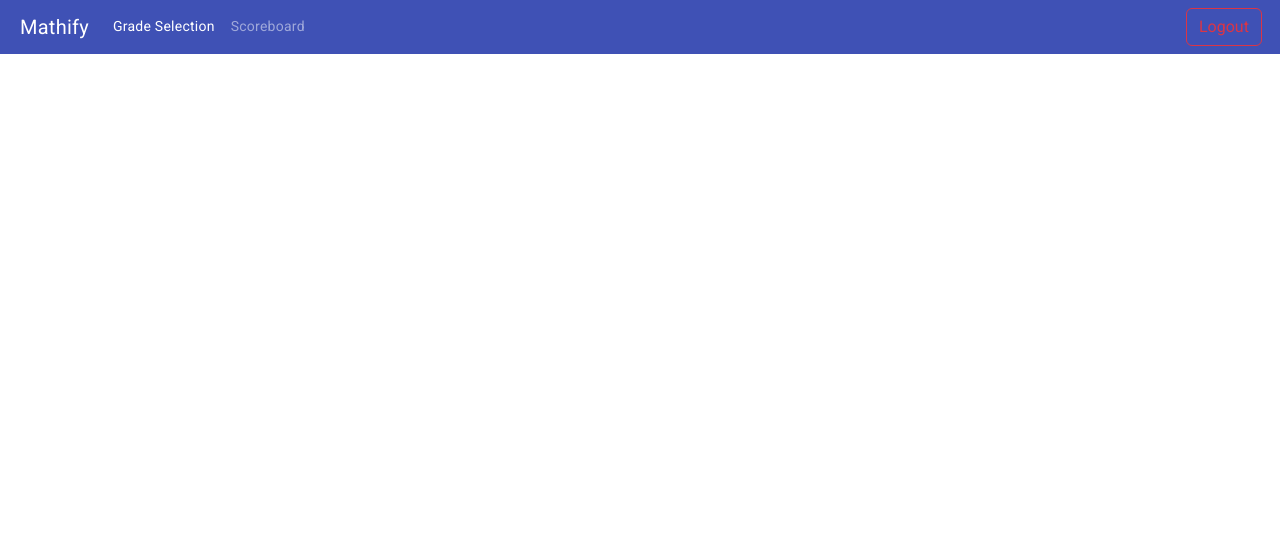
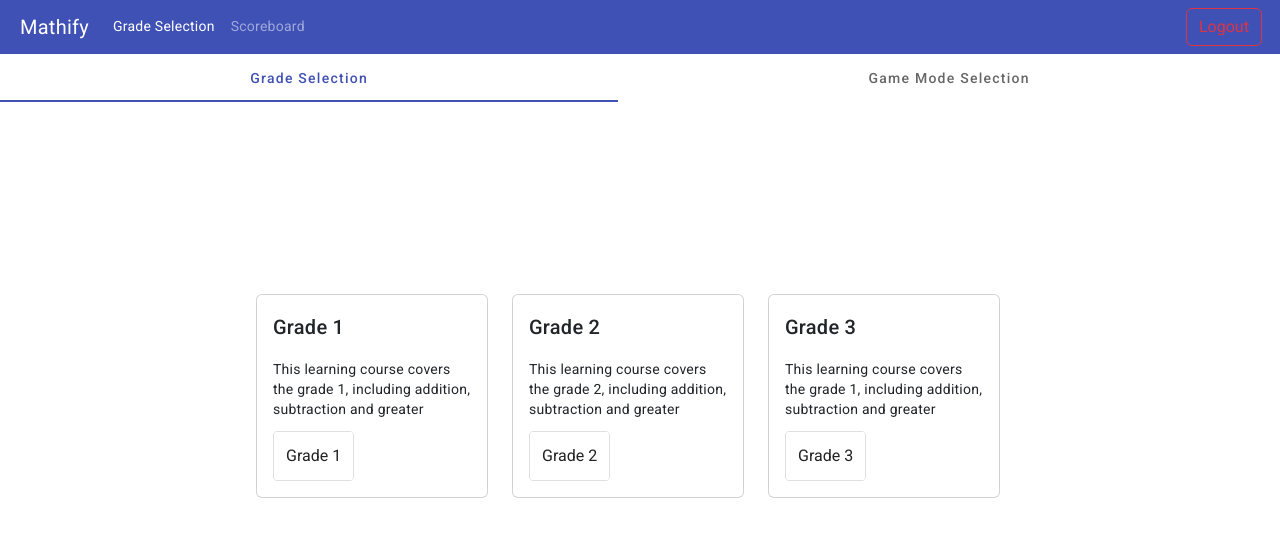
Before and after one commit to michamettler/mathify, an Angular app in the folder frontend/: page /grade-selection in a window 1280 px wide. Shown: the top 536 px of the page. Built offline with nearby package versions, Linux system fonts and the light colour scheme.

Commit message:
implemented grade and mode selection window

```diff
--- a/frontend/src/app/features/registration/components/grade-selection/grade-selection.component.html
+++ b/frontend/src/app/features/registration/components/grade-selection/grade-selection.component.html
@@ -1 +1,39 @@
 <app-header [gradeSelected]="false"></app-header>
+
+<mat-tab-group>
+  <mat-tab label="Grade Selection">
+    <div class="row">
+      <div class="col-sm-4" *ngFor="let card of gradeCards">
+        <div class="card">
+          <div class="card-body">
+            <h2 class="card-title">Grade {{ card.grade }}</h2>
+            <p class="card-text">{{ card.text }}</p>
+            <mat-button-toggle-group name="gradeSelection{{ card.grade }}" aria-label="Grade Selection"
+                                     [(ngModel)]="selectedGrade" (change)="onGradeChange($event)">
+              <mat-button-toggle value="{{ card.grade }}">Grade {{ card.grade }}</mat-button-toggle>
+            </mat-button-toggle-group>
+          </div>
+        </div>
+      </div>
+    </div>
+  </mat-tab>
+  <mat-tab label="Game Mode Selection">
+    <div class="row">
+      <div class="col-sm-4" *ngFor="let card of modeCards">
+        <div class="card">
+          <div class="card-body">
+            <h2 class="card-title">
+              <i class="material-icons">{{ card.icon }}</i>
+              {{ card.mode }}
+            </h2>
+            <p class="card-text">{{ card.text }}</p>
+            <mat-button-toggle-group name="gradeSelection{{ card.mode }}" aria-label="Game Mode Selection"
+                                     [(ngModel)]="selectedGrade" (change)="OnModeChange($event)">
+              <mat-button-toggle value="{{ card.mode }}">Grade {{ card.mode }}</mat-button-toggle>
+            </mat-button-toggle-group>
+          </div>
+        </div>
+      </div>
+    </div>
+  </mat-tab>
+</mat-tab-group>
--- a/frontend/src/app/features/registration/components/grade-selection/grade-selection.component.scss
+++ b/frontend/src/app/features/registration/components/grade-selection/grade-selection.component.scss
@@ -0,0 +1,6 @@
+.row {
+  width: 100% !important;
+  padding-left: 20%;
+  padding-right: 20%;
+  padding-top: 15%;
+}
--- a/frontend/src/app/features/registration/components/grade-selection/grade-selection.component.ts
+++ b/frontend/src/app/features/registration/components/grade-selection/grade-selection.component.ts
@@ -1,15 +1,70 @@
-import { Component } from '@angular/core';
+import {Component} from '@angular/core';
 import {HeaderComponent} from "../../../../core/components/header/header.component";
+import {MatButtonToggle, MatButtonToggleGroup} from "@angular/material/button-toggle";
+import {NgForOf} from "@angular/common";
+import {FormsModule} from "@angular/forms";
+import {MatGridList, MatGridTile} from "@angular/material/grid-list";
+import {MatTab, MatTabGroup} from "@angular/material/tabs";
 
 @Component({
   selector: 'app-grade-selection',
   standalone: true,
   imports: [
-    HeaderComponent
+    HeaderComponent,
+    MatButtonToggleGroup,
+    MatButtonToggle,
+    NgForOf,
+    FormsModule,
+    MatGridList,
+    MatGridTile,
+    MatTabGroup,
+    MatTab,
   ],
   templateUrl: './grade-selection.component.html',
   styleUrl: './grade-selection.component.scss'
 })
 export class GradeSelectionComponent {
 
+  gradeCards = [
+    {grade: 1, text: 'This learning course covers the grade 1, including addition, subtraction and greater '},
+    {grade: 2, text: 'This learning course covers the grade 2, including addition, subtraction and greater '},
+    {grade: 3, text: 'This learning course covers the grade 1, including addition, subtraction and greater '}
+  ];
+
+  modeCards = [
+    {
+      icon: 'shuffle',
+      mode: 'Mixed Mode',
+      text: 'This learning course covers the grade 1, including addition, subtraction and greater '
+    },
+    {
+      icon: 'whatshot',
+      mode: 'Challenge Mode',
+      text: 'This learning course covers the grade 2, including addition, subtraction and greater '
+    },
+    {
+      icon: 'build',
+      mode: 'Custom Mode',
+      text: 'This learning course covers the grade 1, including addition, subtraction and greater '
+    }
+  ];
+
+  selectedGrade: number | null = null;
+  selectedMode: string | null = null;
+
+  constructor() {
+  }
+
+  onGradeChange(event: any) {
+    this.selectedGrade = event.value;
+    console.log('Selected Grade:', this.selectedGrade);
+    // Additional actions based on the grade selection...
+  }
+
+  OnModeChange(event: any) {
+    this.selectedMode = event.value;
+    console.log('Selected Mode:', this.selectedMode);
+    // Additional actions based on the grade selection...
+  }
+
 }
```
